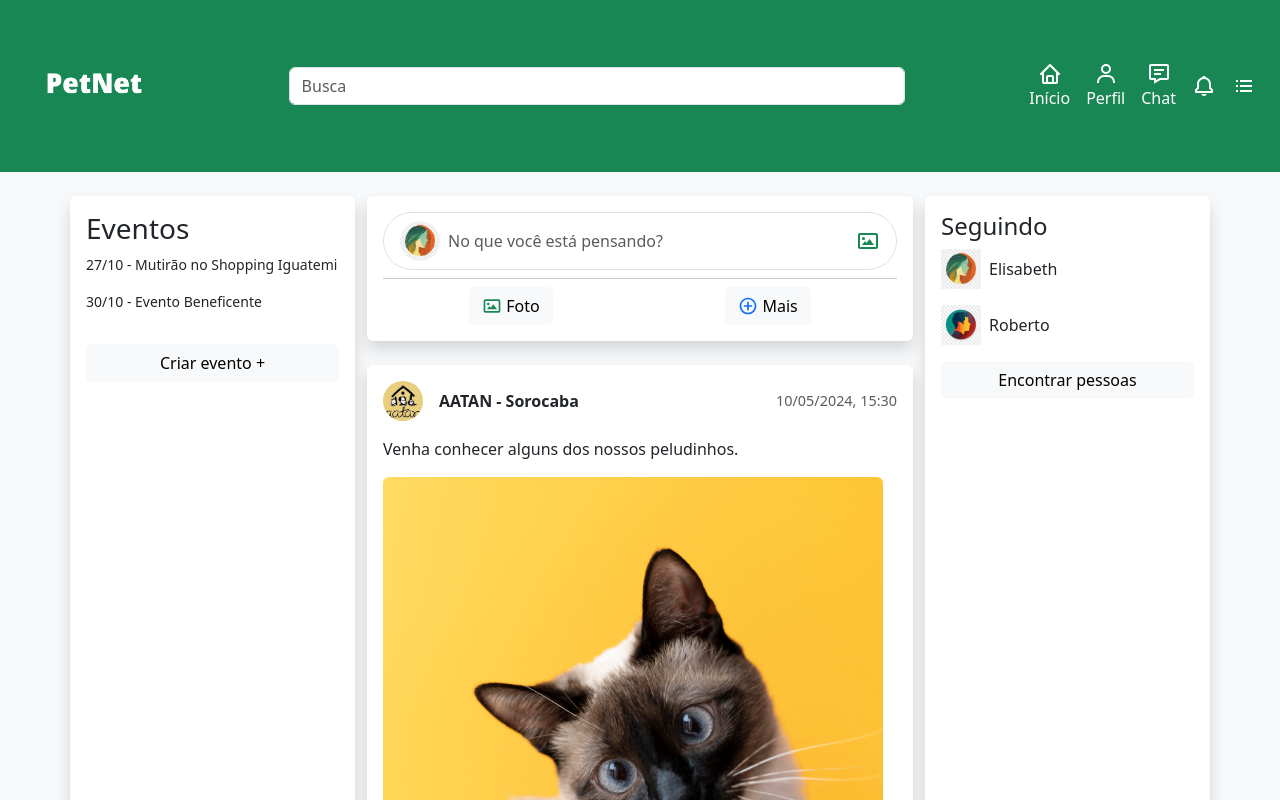
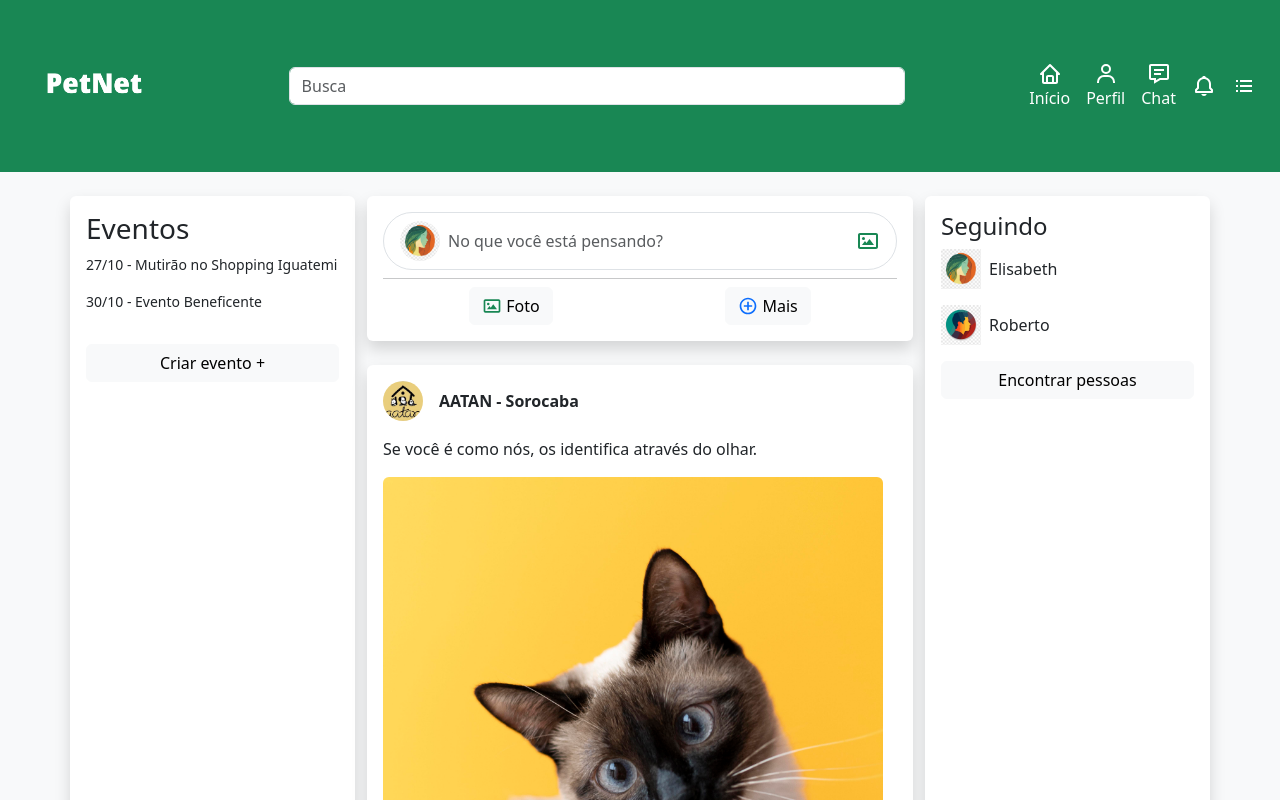
Before and after one commit to JaoVitorz/Pet-Joyful---Projeto-Integrador--NextJs, a Next.js app in the folder pet-joyful/: page /Home in a window 1280 px wide. Shown: the top 800 px of the page. Built offline with nearby package versions, Linux system fonts and the light colour scheme.

Commit message:
comentarios

```diff
--- a/pet-joyful/src/app/Home/page.tsx
+++ b/pet-joyful/src/app/Home/page.tsx
@@ -37,18 +37,16 @@ export default function App() {
     timestamp: string;
   };
 
-  const [posts, setPosts] = useState<PostType[]>([
+  const [posts, setPosts] = useState([
     {
       id: 1,
-      text: "Venha conhecer alguns dos nossos peludinhos.",
+      text: "Se você é como nós, os identifica através do olhar.",
       image: "/assets/post-aatan.jpg",
+      user: { name: "AATAN - Sorocaba", avatar: "/assets/aatan-logo.jpg" },
+      time: "2 horas atrás",
       likes: 42,
-      comments: [],
-      user: {
-        name: "AATAN - Sorocaba",
-        avatar: "/assets/aatan-logo.jpg",
-      },
-      timestamp: "10/05/2024, 15:30",
+      comments: [{ id: 1, user: "Maria", text: "Lindo post!" }],
+      isAdoption: true,
     },
   ]);
   const [showPostModal, setShowPostModal] = useState(false);
@@ -89,6 +87,19 @@ export default function App() {
     if (fileInputRef.current) {
       fileInputRef.current.click();
     }
+  };
+
+  const handleComment = (
+    postId: number,
+    comment: { id: number; user: string; text: string }
+  ) => {
+    setPosts(
+      posts.map((post) =>
+        post.id === postId
+          ? { ...post, comments: [...post.comments, comment] }
+          : post
+      )
+    );
   };
 
   return (
@@ -341,7 +352,6 @@ export default function App() {
       )}
 
       {/* Footer fixo no final da página */}
-
     </div>
   );
 }
--- a/pet-joyful/src/app/Perfil/page.tsx
+++ b/pet-joyful/src/app/Perfil/page.tsx
@@ -1,65 +1,61 @@
-'use client';
-import Footer from '../components/common/Footer';
-import Header from '../components/common/Header';
-import { useState } from 'react';
-import Head from 'next/head';
-import Image from 'next/image';
-import Link from 'next/link';
-import { Container, Row, Col, Button } from 'react-bootstrap';
+"use client";
+import Footer from "../components/common/Footer";
+import Header from "../components/common/Header";
+import { useState } from "react";
+import Head from "next/head";
+import Image from "next/image";
+import Link from "next/link";
+import { Container, Row, Col, Button } from "react-bootstrap";
 import {
   BiHome,
   BiUser,
   BiMessageDetail,
   BiBell,
   BiListUl,
-  BiPlusCircle
-} from 'react-icons/bi';
+  BiPlusCircle,
+} from "react-icons/bi";
 
-import ProfileSidebar from '../components/profile/ProfileSidebar';
-import CreatePost from '../components/posts/CreatePost';
-import PostComponent from '../components/posts/PostComponent';
-import ProfileHeader from '../components/profile/ProfileHeader';
+import Comments from "../components/posts/Comments";
+
+import ProfileSidebar from "../components/profile/ProfileSidebar";
+import CreatePost from "../components/posts/CreatePost";
+import PostComponent from "../components/posts/PostComponent";
+import ProfileHeader from "../components/profile/ProfileHeader";
 
 export default function Perfil() {
-  const [activeTab, setActiveTab] = useState('posts');
+  const [activeTab, setActiveTab] = useState("posts");
   const [posts, setPosts] = useState([
     {
       id: 1,
-      text: 'Se você é como nós, os identifica através do olhar.',
-      image: '/assets/post-aatan.jpg',
-      user: {
-        name: 'AATAN - Sorocaba',
-        avatar: '/assets/aatan-logo.jpg'
+      text: "Se você é como nós, os identifica através do olhar.",
+      image: "/assets/post-aatan.jpg",
+      user: { name: "AATAN - Sorocaba", avatar: "/assets/aatan-logo.jpg" },
+      time: "2 horas atrás",
+      likes: 42,
+      comments: [{ id: 1, user: "Maria", text: "Lindo post!" }],
+      isAdoption: true,
     },
-      time: '2 horas atrás',
-      likes: 42,
-      comments: 8,
-      isAdoption: true
-    }
   ]);
 
   const [albums] = useState([
     {
       id: 1,
-      title: 'Animais para adoção',
-      cover: '/assets/post-aatan.jpg',
+      title: "Animais para adoção",
+      cover: "/assets/post-aatan.jpg",
       photos: [
-        '/assets/post-aatan.jpg',
-        '/assets/imgPerfilM.png',
-        '/assets/imgPerfilH.png'
+        "/assets/post-aatan.jpg",
+        "/assets/imgPerfilM.png",
+        "/assets/imgPerfilH.png",
       ],
-      date: '2023-10-15'
+      date: "2023-10-15",
     },
     {
       id: 2,
-      title: 'Eventos 2023',
-      cover: '/assets/imgPerfilM.png',
-      photos: [
-        '/assets/imgPerfilM.png',
-        '/assets/imgPerfilH.png'
-      ],
-      date: '2023-09-20'
-    }
+      title: "Eventos 2023",
+      cover: "/assets/imgPerfilM.png",
+      photos: ["/assets/imgPerfilM.png", "/assets/imgPerfilH.png"],
+      date: "2023-09-20",
+    },
   ]);
 
   interface NewPost {
@@ -75,24 +71,36 @@ export default function Perfil() {
     const post = {
       id: posts.length + 1,
       ...newPost,
-      image: newPost.image ?? '', // Ensure image is always a string
-      time: 'Agora mesmo',
+      image: newPost.image ?? "", // Ensure image is always a string
+      time: "Agora mesmo",
       likes: 0,
       comments: 0,
-      isAdoption: false
+      isAdoption: false,
     };
     setPosts([post, ...posts]);
   };
 
   const handleLike = (postId: string | number, liked: boolean) => {
-    setPosts(posts.map(post =>
-      post.id === postId ? { ...post, likes: liked ? post.likes + 1 : post.likes - 1 } : post
-    ));
+    setPosts(
+      posts.map((post) =>
+        post.id === postId
+          ? { ...post, likes: liked ? post.likes + 1 : post.likes - 1 }
+          : post
+      )
+    );
   };
 
-  const handleComment = (postId: string | number) => {
-    // Lógica para comentários
-    console.log(`Comentar no post ${postId}`);
+  const handleComment = (
+    postId: number,
+    comment: { id: number; user: string; text: string }
+  ) => {
+    setPosts(
+      posts.map((post) =>
+        post.id === postId
+          ? { ...post, comments: [...post.comments, comment] }
+          : post
+      )
+    );
   };
 
   const handleShare = (postId: string | number) => {
@@ -107,11 +115,8 @@ export default function Perfil() {
         <meta name="description" content="Perfil do usuário no PetJoyful" />
       </Head>
 
-
-
       {/* Cabeçalho */}
-        <Header/>
-
+      <Header />
 
       <Container className="my-4">
         <Row>
@@ -127,29 +132,31 @@ export default function Perfil() {
             {/* Navegação de abas */}
             <div className="mb-3 d-flex gap-2">
               <Button
-                variant={activeTab === 'posts' ? 'success' : 'outline-success'}
-                onClick={() => setActiveTab('posts')}
+                variant={activeTab === "posts" ? "success" : "outline-success"}
+                onClick={() => setActiveTab("posts")}
                 size="sm"
               >
                 Publicações
               </Button>
               <Button
-                variant={activeTab === 'albums' ? 'success' : 'outline-success'}
-                onClick={() => setActiveTab('albums')}
+                variant={activeTab === "albums" ? "success" : "outline-success"}
+                onClick={() => setActiveTab("albums")}
                 size="sm"
               >
                 Álbuns
               </Button>
               <Button
-                variant={activeTab === 'about' ? 'success' : 'outline-success'}
-                onClick={() => setActiveTab('about')}
+                variant={activeTab === "about" ? "success" : "outline-success"}
+                onClick={() => setActiveTab("about")}
                 size="sm"
               >
                 Sobre
               </Button>
               <Button
-                variant={activeTab === 'contact' ? 'success' : 'outline-success'}
-                onClick={() => setActiveTab('contact')}
+                variant={
+                  activeTab === "contact" ? "success" : "outline-success"
+                }
+                onClick={() => setActiveTab("contact")}
                 size="sm"
               >
                 Contato
@@ -157,17 +164,18 @@ export default function Perfil() {
             </div>
 
             {/* Conteúdo das abas */}
-            {activeTab === 'posts' && (
+            {activeTab === "posts" && (
               <>
                 <CreatePost
                   user={{
-                    name: 'AATAN - Sorocaba',
-                    avatar: '/assets/aatan-logo.jpg'
+                    name: "AATAN - Sorocaba",
+                    avatar: "/assets/aatan-logo.jpg",
                   }}
                   onSubmit={handleCreatePost}
                 />
 
-                {posts.map(post => (
+                {posts.map((post) => (
+                  <>
                     <PostComponent
                       key={post.id}
                       post={post}
@@ -175,10 +183,22 @@ export default function Perfil() {
                       onComment={handleComment}
                       onShare={handleShare}
                     />
+                    <Comments
+                      comments={post.comments}
+                      onAddComment={(text) => {
+                        const newComment = {
+                          id: Date.now(),
+                          user: "Você", // ou pegue do usuário logado
+                          text,
+                        };
+                        handleComment(post.id, newComment);
+                      }}
+                    />
+                  </>
                 ))}
               </>
             )}
-            {activeTab === 'albums' && (
+            {activeTab === "albums" && (
               <div className="bg-white p-3 rounded shadow">
                 <div className="d-flex justify-content-between align-items-center mb-4">
                   <h4 className="mb-0">Álbuns</h4>
@@ -189,7 +209,7 @@ export default function Perfil() {
                 </div>
 
                 <div className="row">
-                  {albums.map(album => (
+                  {albums.map((album) => (
                     <div key={album.id} className="col-md-6 mb-4">
                       {/* Album content here */}
                     </div>
@@ -197,29 +217,29 @@ export default function Perfil() {
                 </div>
               </div>
             )}
-            {activeTab === 'about' && (
+            {activeTab === "about" && (
               <div className="bg-white p-3 rounded shadow">
                 <h4>Sobre</h4>
                 <p>
-                  Associação de proteção animal oferecendo abrigo e cuidados para
-                  animais em situação de vulnerabilidade.
+                  Associação de proteção animal oferecendo abrigo e cuidados
+                  para animais em situação de vulnerabilidade.
                 </p>
               </div>
             )}
-            {activeTab === 'contact' && (
+            {activeTab === "contact" && (
               <div className="bg-white p-3 rounded shadow">
                 <h4>Contato</h4>
                 <p>
-                  Email: contato@aatansorocaba.org.br<br />
+                  Email: contato@aatansorocaba.org.br
+                  <br />
                   Telefone: (15) 1234-5678
                 </p>
-
               </div>
-
             )}
           </Col>
         </Row>
         <Footer />
       </Container>
     </>
-  )};
+  );
+}
--- /dev/null
+++ b/pet-joyful/src/app/components/posts/Comments.tsx
@@ -0,0 +1,49 @@
+import { useState } from "react";
+
+type Comment = {
+  id: number;
+  user: string;
+  text: string;
+};
+
+type Props = {
+  comments: Comment[];
+  onAddComment: (text: string) => void;
+};
+
+export default function Comments({ comments, onAddComment }: Props) {
+  const [comment, setComment] = useState("");
+
+  const handleSubmit = (e: React.FormEvent) => {
+    e.preventDefault();
+    if (comment.trim()) {
+      onAddComment(comment);
+      setComment("");
+    }
+  };
+
+  return (
+    <div className="mt-2">
+      <h6>Comentários</h6>
+      <ul>
+        {comments.map((c) => (
+          <li key={c.id}>
+            <strong>{c.user}:</strong> {c.text}
+          </li>
+        ))}
+      </ul>
+      <form onSubmit={handleSubmit} className="d-flex gap-2 mt-2">
+        <input
+          type="text"
+          className="form-control"
+          placeholder="Adicionar comentário..."
+          value={comment}
+          onChange={(e) => setComment(e.target.value)}
+        />
+        <button type="submit" className="btn btn-success">
+          Comentar
+        </button>
+      </form>
+    </div>
+  );
+}
```
Lines whose indentation alone changed are shown as unchanged.
